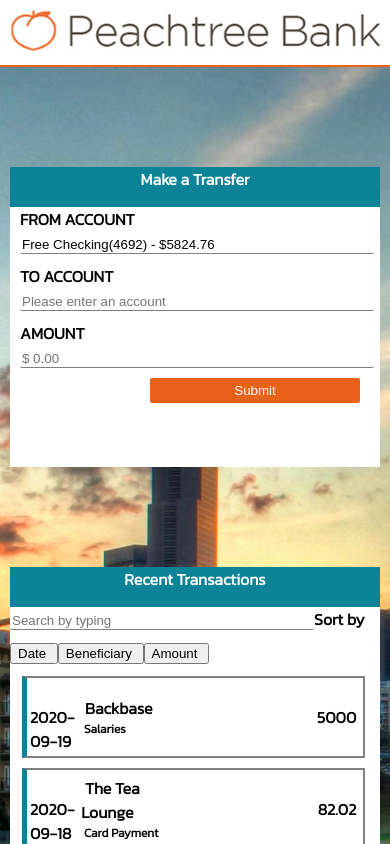
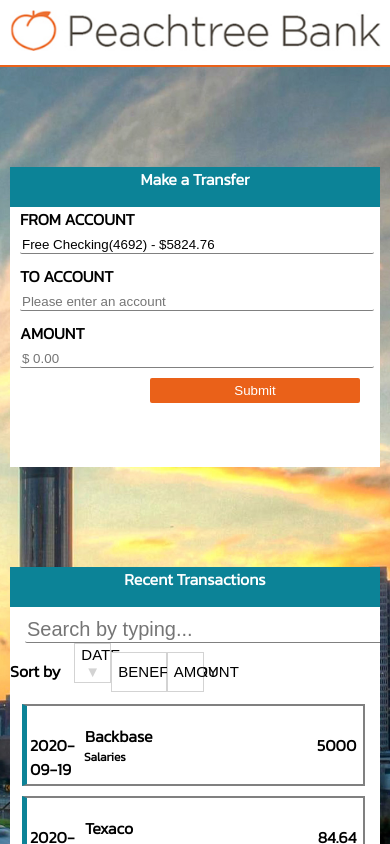
Before and after one commit to haris-11/Peachtree-Bank, an Angular app: page / in a window 390 px wide. Shown: the top 844 px of the page. Built offline with nearby package versions, Linux system fonts and the light colour scheme.

Commit message:
added search feature and css changes

```diff
--- a/src/app/app.component.html
+++ b/src/app/app.component.html
@@ -30,11 +30,11 @@
     <div class="container-header">
       Recent Transactions
     </div>
-    <input class="search-input" placeholder="Search by typing">
-    <span>Sort by
-      <button (click)="sortTransactions('date')">Date </button>
-      <button (click)="sortTransactions('beneficiary')">Beneficiary </button>
-      <button (click)="sortTransactions('amount')">Amount </button>
+    <input class="search-input" (keyup)="onSearch($event)" placeholder="Search by typing...">
+    <span class="sort-buttons">Sort by
+      <button (click)="sortTransactions('date')">DATE <span style="color: lightgray;">&#9660;</span></button>
+      <button (click)="sortTransactions('beneficiary')">BENEFICIARY </button>
+      <button (click)="sortTransactions('amount')">AMOUNT </button>
     </span>
 
     <table>
--- a/src/app/app.component.scss
+++ b/src/app/app.component.scss
@@ -50,7 +50,26 @@
 }
 
 .search-input {
-  width: 300px;
+  width: 50%;
+  margin: 10px 20px 0px 15px;
+  height: 15%;
+  font-size: 20px;
+}
+.sort-buttons {
+  button {
+    border-radius: 0;
+    height: 40px;
+    border: 1px solid lightgray;
+    background-color: white;
+    width: 10%;
+    font-size: 15px;
+  }
+  button:first-child {
+    margin-left: 10px;
+  }
+  button:nth-child(2) {
+    width: 15%;
+  }
 }
 
 app-header {
@@ -187,6 +206,10 @@ form {
 }
 
 @media screen and (max-width: 768px) {
+  .page-container {
+    height: auto;
+    overflow: auto;
+  }
   .transfer-container {
     margin-left: 10px;
     margin-right: 10px;
@@ -198,4 +221,8 @@ form {
     margin-right: 10px;
     width: auto;
   }
+
+  .search-input {
+    width: 100%;
+  }
 }
--- a/src/app/app.component.ts
+++ b/src/app/app.component.ts
@@ -1,6 +1,7 @@
 import { CurrencyPipe, DatePipe, DecimalPipe } from '@angular/common';
 import { Component, OnInit } from '@angular/core';
 import { FormControl, FormGroup, Validators } from '@angular/forms';
+import { Observable } from 'rxjs';
 import { JsonReaderService } from './json-reader.service';
 import { TransactionModel } from './transaction';
 
@@ -19,19 +20,23 @@ export class AppComponent implements OnInit {
   recipientAccount;
   userForm;
   transactionData: any;
-  // transactionModel: TransactionModel;
+  unfilteredData;
   constructor(private jsonReader: JsonReaderService,
     private decimalPipe: DecimalPipe,
     private datePipe: DatePipe) { }
   ngOnInit() {
     this.jsonReader.getJSON().subscribe(data =>
-      this.transactionData = data.data,
-      this.transactionData?.forEach(item => {
-        this.datePipe.transform(item.data.dates.valueDate);
-      })
+      this.formatDate(data.data)
     );
+    this.setFormGroup();
+  }
+  formatDate(transactionData: any) {
+    this.transactionData = transactionData;
+    this.transactionData?.forEach(item => {
+      this.datePipe.transform(item.dates.valueDate);
+    })
     this.sortTransactions('date');
-    this.setFormGroup();
+    this.unfilteredData = this.transactionData;
   }
   setFormGroup() {
     this.userForm = new FormGroup({
@@ -68,7 +73,7 @@ export class AppComponent implements OnInit {
   }
   onTransfer() {
     this.checkingBalance -= this.dollarAmount;
-    Number(this.decimalPipe.transform(this.checkingBalance, '1.2-2'));
+    this.checkingBalance = Number(this.decimalPipe.transform(this.checkingBalance, '1.2-2'));
     this.transactionData.unshift({
       dates: {
         valueDate: new Date().toString()
@@ -85,7 +90,16 @@ export class AppComponent implements OnInit {
     this.setFormGroup();
     this.previewPage = false;
   }
+  onSearch(event) {
+    let value = event.target.value;
+    if (!value) {
+      this.transactionData = this.unfilteredData;
+    } else {
+      this.transactionData = Object.assign([], this.unfilteredData).filter(
+        item => item.merchant.name.toLowerCase().indexOf(value.toLowerCase()) > -1
+      )
+    }
+  }
   findImage() {
-
   }
 }
```
